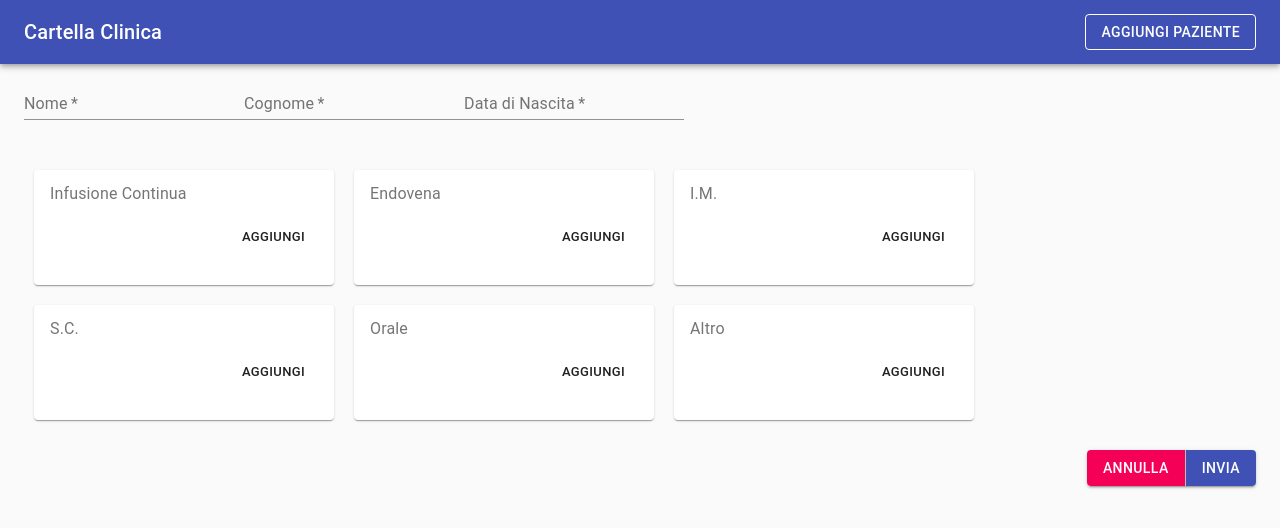
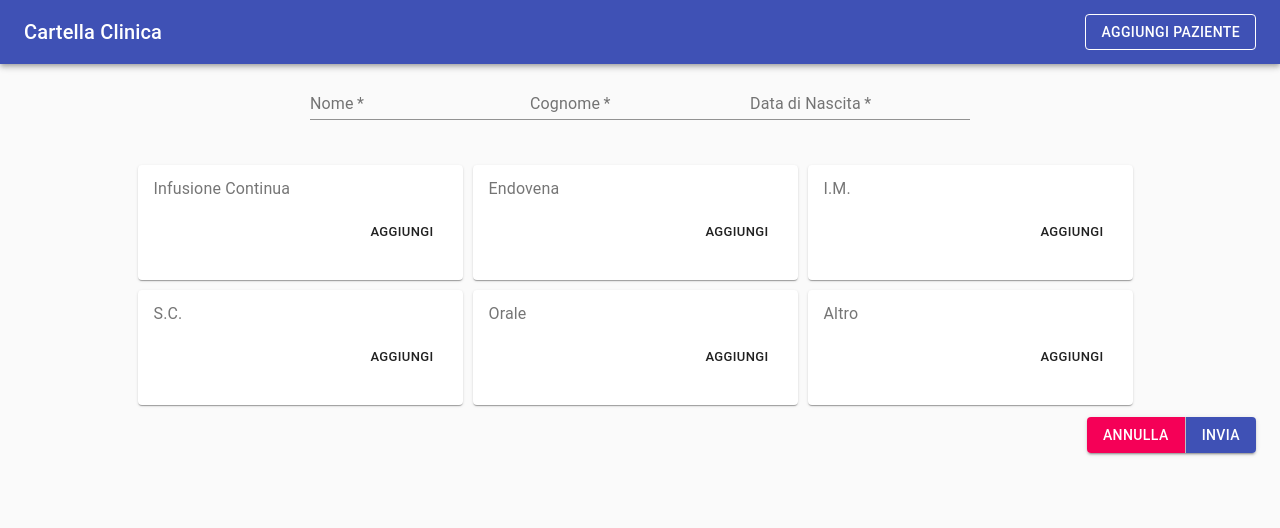
Before and after one commit to Pasqat/cartella-clinica, a React (Create React App) app: page /newpatient in a window 1280 px wide. Shown: the top 528 px of the page. Built offline with nearby package versions, Linux system fonts and the light colour scheme.

Commit message:
AddPatientForm v0.01 done

```diff
--- a/src/components/AddPatientForm/AddPatientForm.js
+++ b/src/components/AddPatientForm/AddPatientForm.js
@@ -2,6 +2,7 @@ import React from "react";
 import { useState } from "react";
 
 import DateFnsUtils from "@date-io/date-fns";
+import itLocale from "date-fns/locale/it";
 import { MuiPickersUtilsProvider, DatePicker } from "@material-ui/pickers";
 
 import { Link } from "react-router-dom";
@@ -16,15 +17,25 @@ import {
   ButtonGroup,
   Grid,
   TextField,
+  makeStyles,
 } from "@material-ui/core";
 import AdministrationsFieldArray from "../AdministrationFieldArray/AdministrationsFieldArray";
+
+const useStyles = makeStyles({
+  administrationContainer: {
+    marginTop: 35,
+  },
+});
 
 const AddPatientForm = () => {
   const { register, handleSubmit, control, getValues, setValue } = useForm();
   const [isSubmitting, setSubmitting] = useState(false);
 
+  const classes = useStyles();
+
   const initialValues = {
     birthDate: null,
+    other: [],
   };
 
   const onSubmit = (data) => {
@@ -36,11 +47,11 @@ const AddPatientForm = () => {
   };
 
   return (
-    <MuiPickersUtilsProvider utils={DateFnsUtils}>
+    <MuiPickersUtilsProvider utils={DateFnsUtils} locale={itLocale}>
       <form onSubmit={handleSubmit((data) => onSubmit(data))}>
         {isSubmitting && <LinearProgress color="secondary" />}
         <Container>
-          <Box display="flex" flexGrow={1} paddingTop={1}>
+          <Box display="flex" flexGrow={1} paddingTop={1} justifyContent="center">
             <TextField
               name="firstName"
               type="text"
@@ -68,7 +79,7 @@ const AddPatientForm = () => {
               defaultValue={initialValues.birthDate}
             />
           </Box>
-          <Box display="flex" flexGrow={1} marginTop={5} flexWrap="wrap">
+          <Grid container spacing={2} className={classes.administrationContainer} justify="center">
             <AdministrationsFieldArray
               {...{ control, register, getValues, setValue }}
               name="continuousInfusion"
@@ -98,8 +109,9 @@ const AddPatientForm = () => {
               {...{ control, register, getValues, setValue }}
               name="other"
               label="Altro"
+              defaultValue={initialValues.other}
             />
-          </Box>
+          </Grid>
           <br />
           <Grid container alignItems="center" justify="flex-end">
             <ButtonGroup variant="contained">
--- a/src/components/AdministrationFieldArray/AdministrationsFieldArray.js
+++ b/src/components/AdministrationFieldArray/AdministrationsFieldArray.js
@@ -10,9 +10,10 @@ import { useFieldArray } from "react-hook-form";
 
 const useStyles = makeStyles({
   root: {
-    minWidth: 300,
-    margin: 10,
-  },
+    minWidth: 325,
+    marginTop: 10,
+    marginRight: 10,
+ },
   title: {
     fontSize: 14,
   },
```
